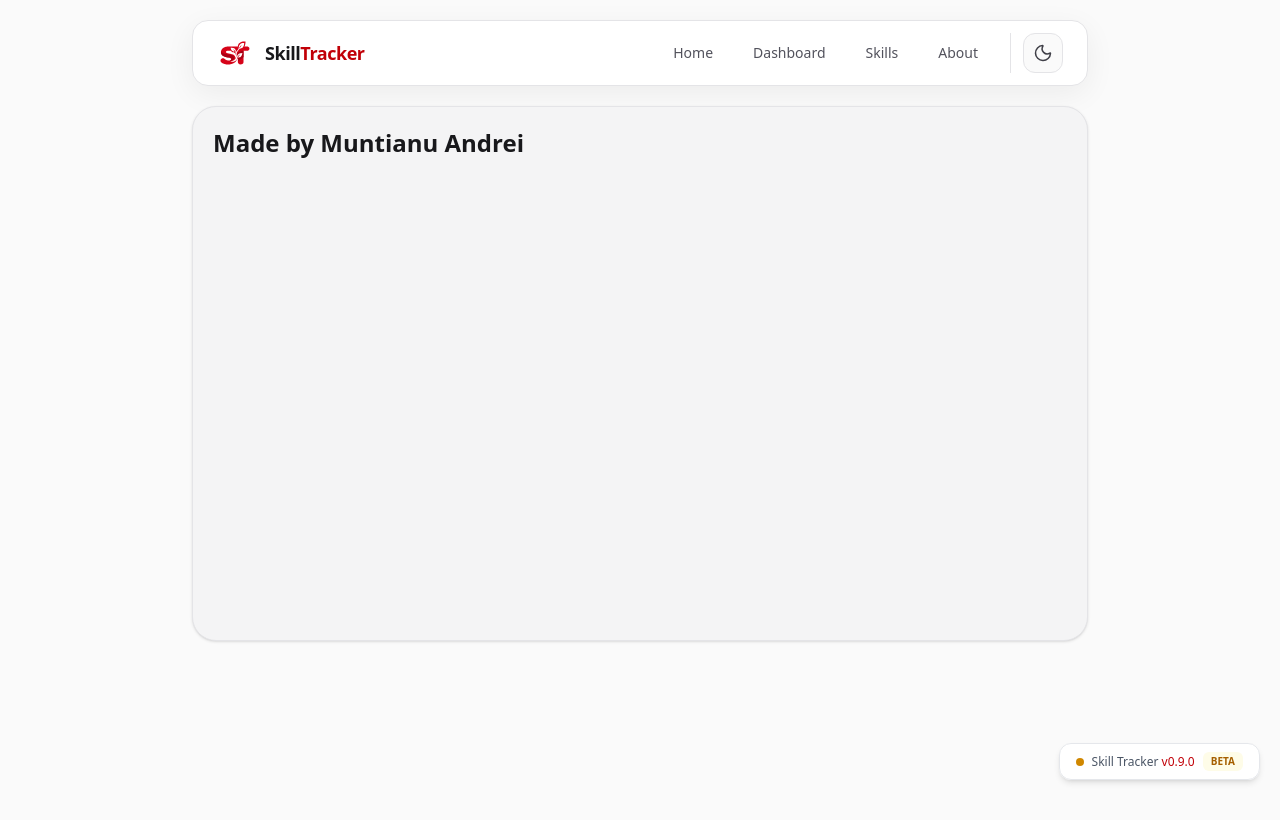
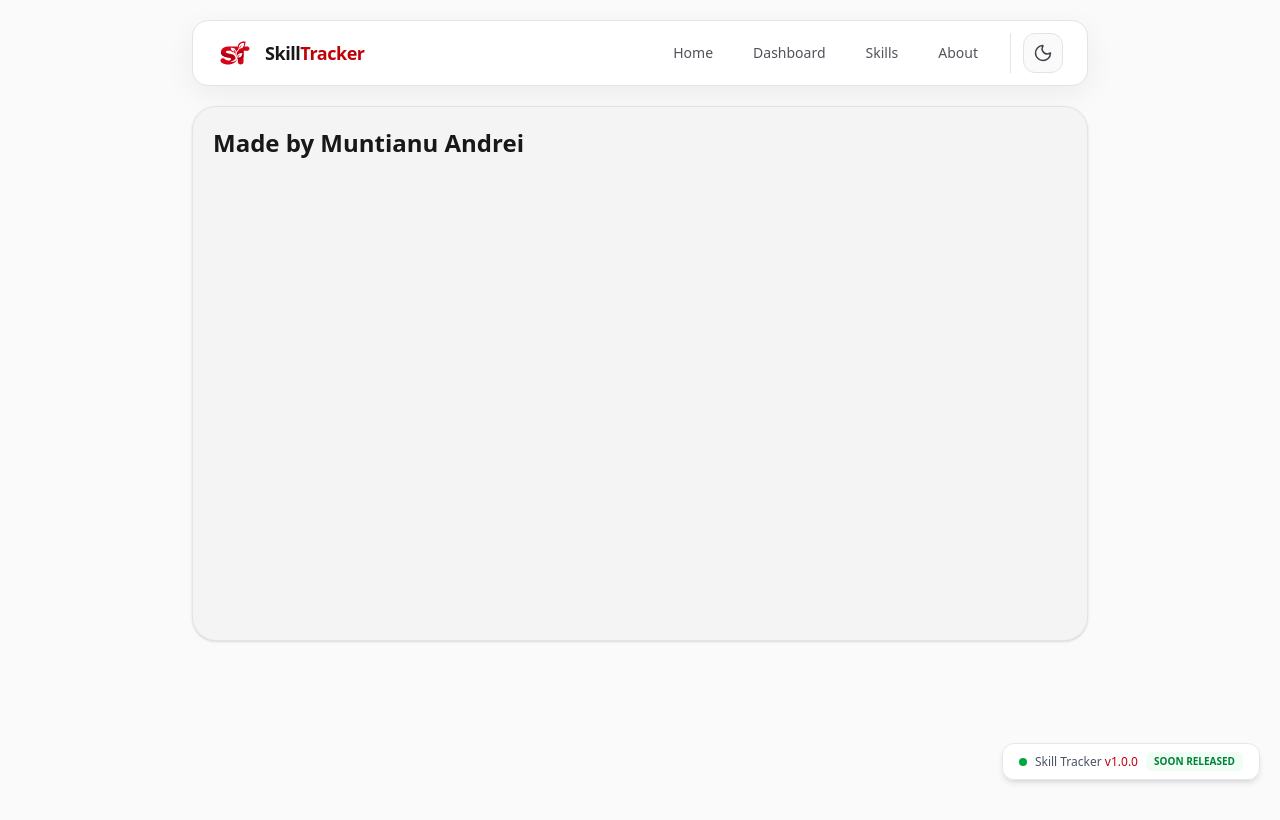
Before and after one commit to mntandrei/skill-tracker, a Next.js app: page /About in a window 1280 px wide. Built offline with nearby package versions, Linux system fonts and the light colour scheme.

Commit message:
soon released

```diff
--- a/src/app/layout.tsx
+++ b/src/app/layout.tsx
@@ -10,8 +10,8 @@ export const metadata: Metadata = {
   },
 };
 
-const version = "v0.9.0";
-const release = "BETA";
+const version = "v1.0.0";
+const release = "SOON RELEASED";
 
 export default function RootLayout({
   children,
@@ -41,14 +41,14 @@ export default function RootLayout({
         <NavBar />
         {children}
         <div className="fixed right-3 bottom-3 z-20 flex items-center gap-2 rounded-xl border border-gray-200 bg-white/90 px-3 py-2 shadow-md backdrop-blur-sm dark:border-zinc-800 dark:bg-zinc-900/90 sm:right-5 sm:bottom-5 sm:px-4">
-          <span className="h-2 w-2 rounded-full bg-yellow-600" />
+          <span className="h-2 w-2 rounded-full bg-green-600" />
           <span className="text-xs font-medium text-gray-600 dark:text-zinc-300">
             Skill Tracker{" "}
             <span className="text-red-700">
               {version}
             </span>
           </span>
-          <span className="rounded-md bg-yellow-50 px-2 py-0.5 text-[10px] font-semibold text-yellow-700 dark:bg-yellow-950/40 dark:text-yellow-500">
+          <span className="rounded-md bg-green-50 px-2 py-0.5 text-[10px] font-semibold text-green-700 dark:bg-green-950/40 dark:text-green-500">
             {release}
           </span>
         </div>
```
